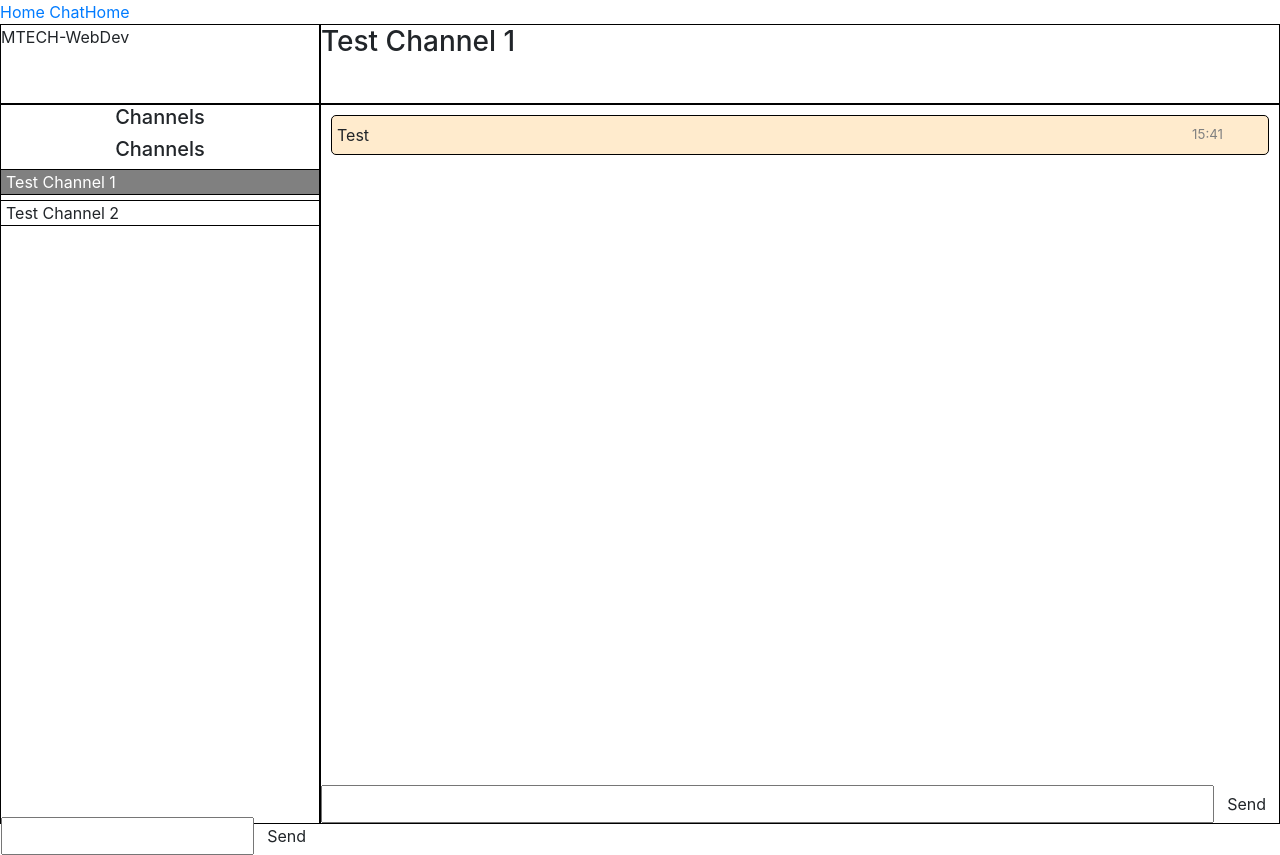
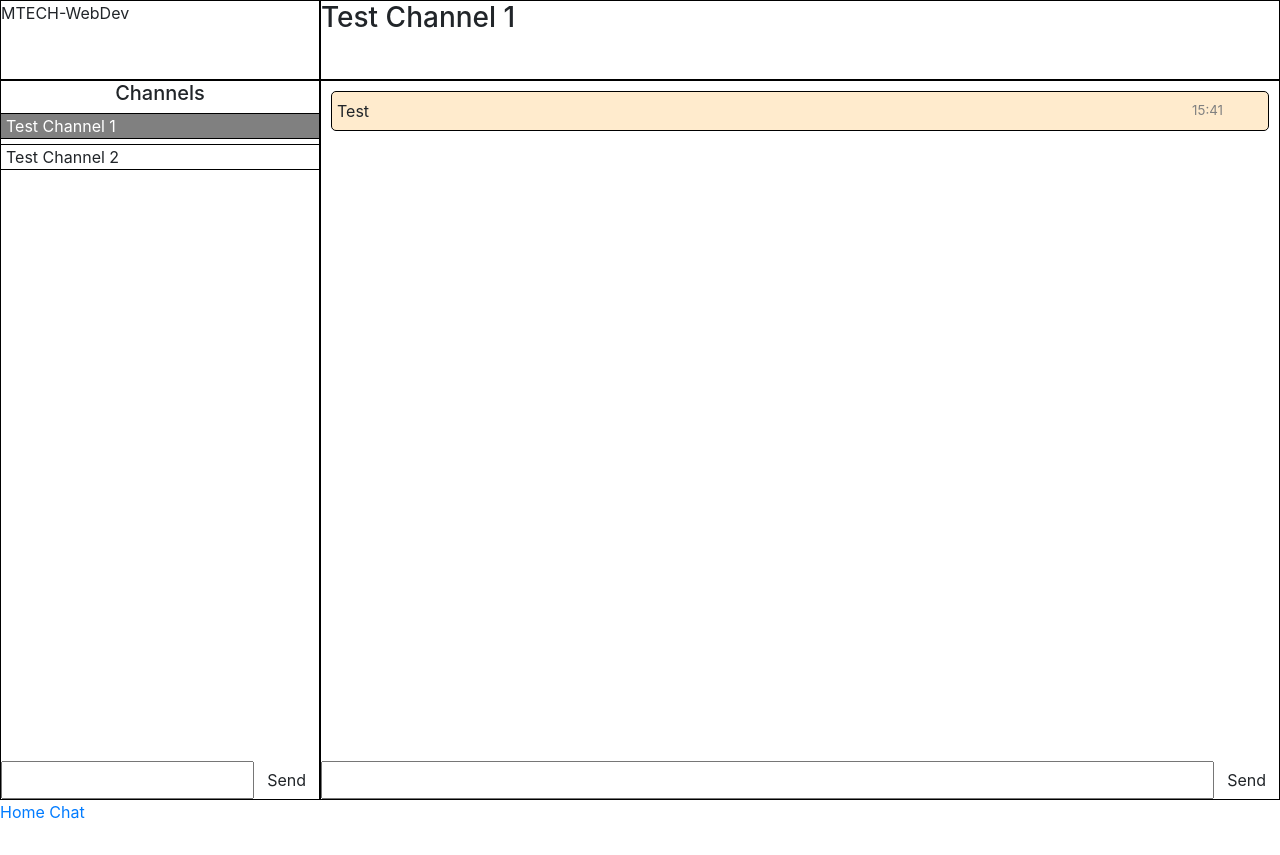
Before and after one commit to sam-leishman/chat-app, a React (Create React App) app: page /homeChat in a window 1280 px wide. After the commit the page ends 824 px from the top, so only its background shows below. Built offline with nearby package versions, Linux system fonts and the light colour scheme.

Commit message:
removed complier, added back to app.js

```diff
--- a/src/App.js
+++ b/src/App.js
@@ -1,6 +1,10 @@
 import './App.css';
 import { Component } from 'react';
-import Compiler from "./Compiler.js"
+import { store } from './main.js';
+import Header from './Header.js';
+import Chat from './Chat.js';
+import ServerName from './ServerName'
+import Channels from './Channels'
 
 import {
   BrowserRouter as Router,
@@ -10,22 +14,55 @@ import {
 } from 'react-router-dom'
 
 class App extends Component {
+
+  componentDidMount() {
+    store.subscribe(() => this.forceUpdate());
+  }
+
   render() {
+    const state = store.getState();
+    const currentChannelId = state.currentChannelId;
+    const channels = state.channels;
+    const currentChannel = channels.find((c) => c.id === currentChannelId);
+
+    const channelTabs = channels.map(c => (
+      {
+        title: c.title,
+        active: c.id === currentChannelId,
+      }
+    ))
+
     return (
       <Router>
         <div>
+          <div className='container-fluid'>
+            <div className="row no-gutters header">
+              <header className='server-name col-3'>
+                <ServerName></ServerName>
+              </header>
+              <header className='channel-header col-9'>
+                <Header channelTabs={channelTabs} />
+              </header>
+            </div>
+            <div className='main-page row no-gutters'>
+              <div className='channels col-3'>
+                <Channels channelTabs={channelTabs} />
+              </div>
+              <div className='messages-box col-9'>
+                <Chat
+                  channel={currentChannel}
+                />
+              </div>
+            </div>
+          </div>
           <div className="ui menu">
             <Link to="/homeChat">
               Home Chat
             </Link>
-            <Link to="/home">
-              Home
-            </Link>
           </div>
           <Switch>
             {/* We'll insert more Route components here */}
-            <Route path="/homeChat" component={Compiler} />
-            {/* <Route path="/home" component={App} /> */}
+            {/* <Route path="/homeChat" component={Compiler} /> */}
           </Switch>
         </div>
       </Router>
--- a/src/Compiler.js
+++ /dev/null
@@ -1,55 +0,0 @@
-import './App.css';
-import { Component } from 'react';
-import { store } from './main.js';
-// Component imports
-import Header from './Header.js';
-import Chat from './Chat.js';
-import ServerName from './ServerName'
-import Channels from './Channels'
-
-
-class Compiler extends Component {
-  componentDidMount() {
-    store.subscribe(() => this.forceUpdate());
-  }
-
-  render() {
-    const state = store.getState();
-    const currentChannelId = state.currentChannelId;
-    const channels = state.channels;
-    const currentChannel = channels.find((c) => c.id === currentChannelId);
-
-    const channelTabs = channels.map(c => (
-      {
-        title: c.title,
-        active: c.id === currentChannelId,
-      }
-    ))
-
-    return (
-      <div className='container-fluid'>
-        <div className="row no-gutters header">
-          <header className='server-name col-3'>
-            <ServerName></ServerName>
-          </header>
-          <header className='channel-header col-9'>
-            <Header channelTabs={channelTabs} />
-          </header>
-        </div>
-        <div className='main-page row no-gutters'>
-          <div className='channels col-3'>
-            <h5>Channels</h5>
-            <Channels channelTabs={channelTabs} />
-          </div>
-          <div className='messages-box col-9'>
-            <Chat
-              channel={currentChannel}
-            />
-          </div>
-        </div>
-      </div>
-    )
-  };
-}
-
-export default Compiler;
```
Also changed, not shown: 1 other file (tests, documents, lock files or other folders).
